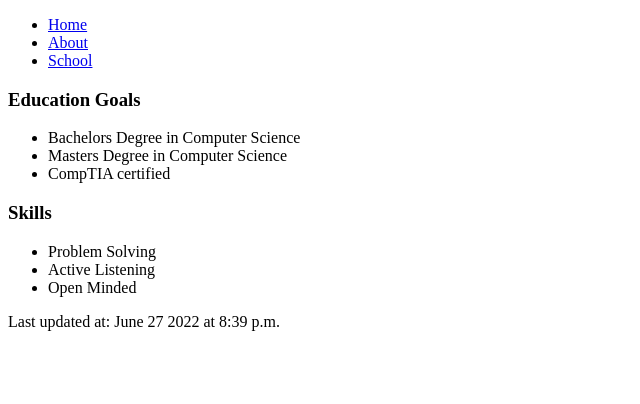
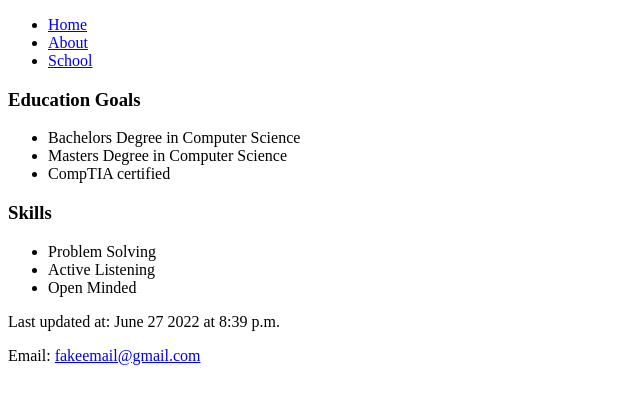
Before and after one commit to whatsAmada/cis162, a plain HTML site: page about.html in a window 1280 px wide. Shown: the whole page, without its empty margins (0-640 px from the left). Drawn offline with Linux system fonts and the light colour scheme.

Commit message:
Update about.html

```diff
--- a/about.html
+++ b/about.html
@@ -37,7 +37,8 @@
         <footer>
             Last updated at:
             <time datetime= "2022-06-27T20:39">June 27 2022 at 8:39 p.m.</time>
-
+            <p>
+            Email: <a href= "mailto:fakeemail@gmail.com">fakeemail@gmail.com</a>
         </footer>
     </body>
 
```
